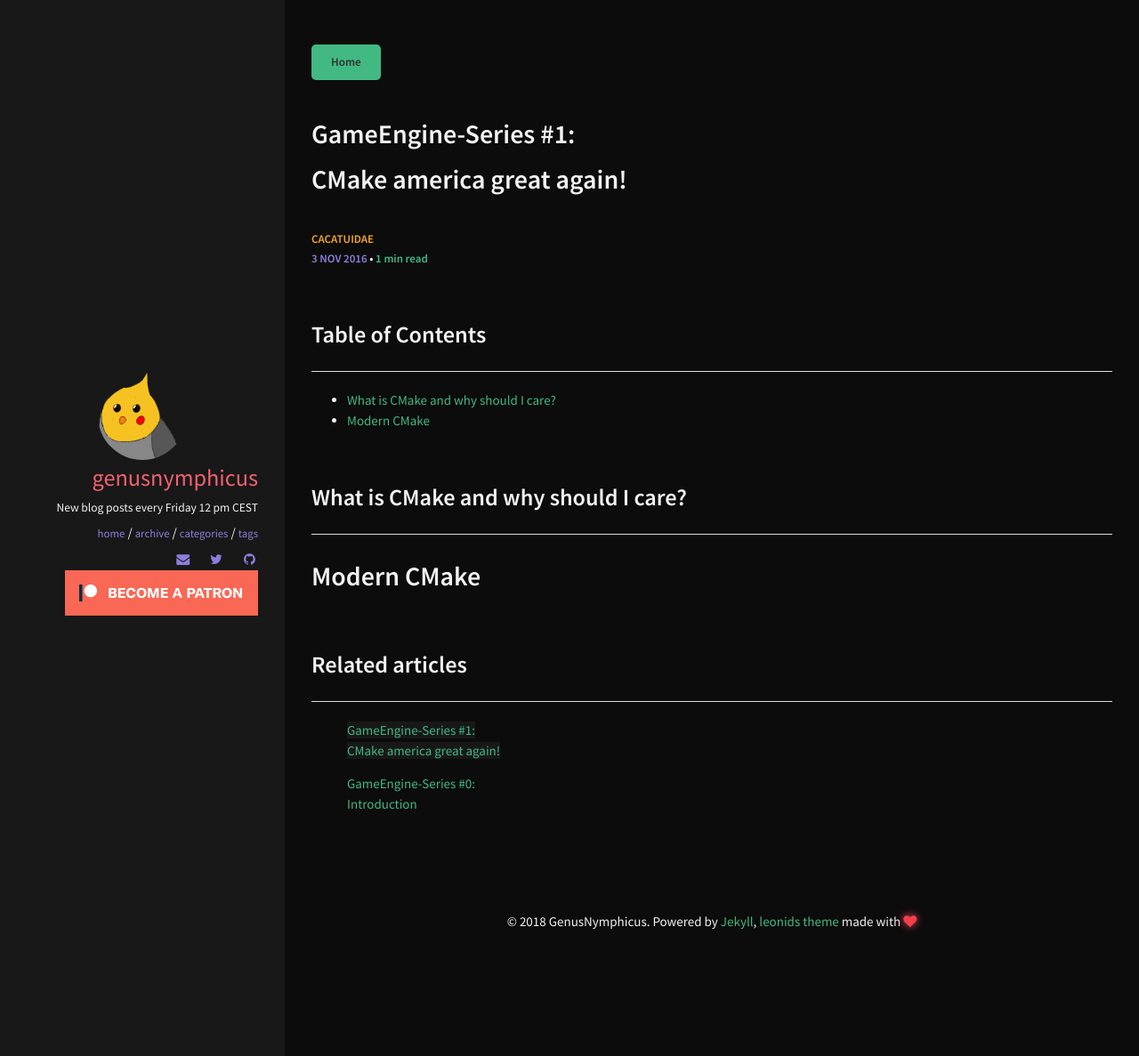
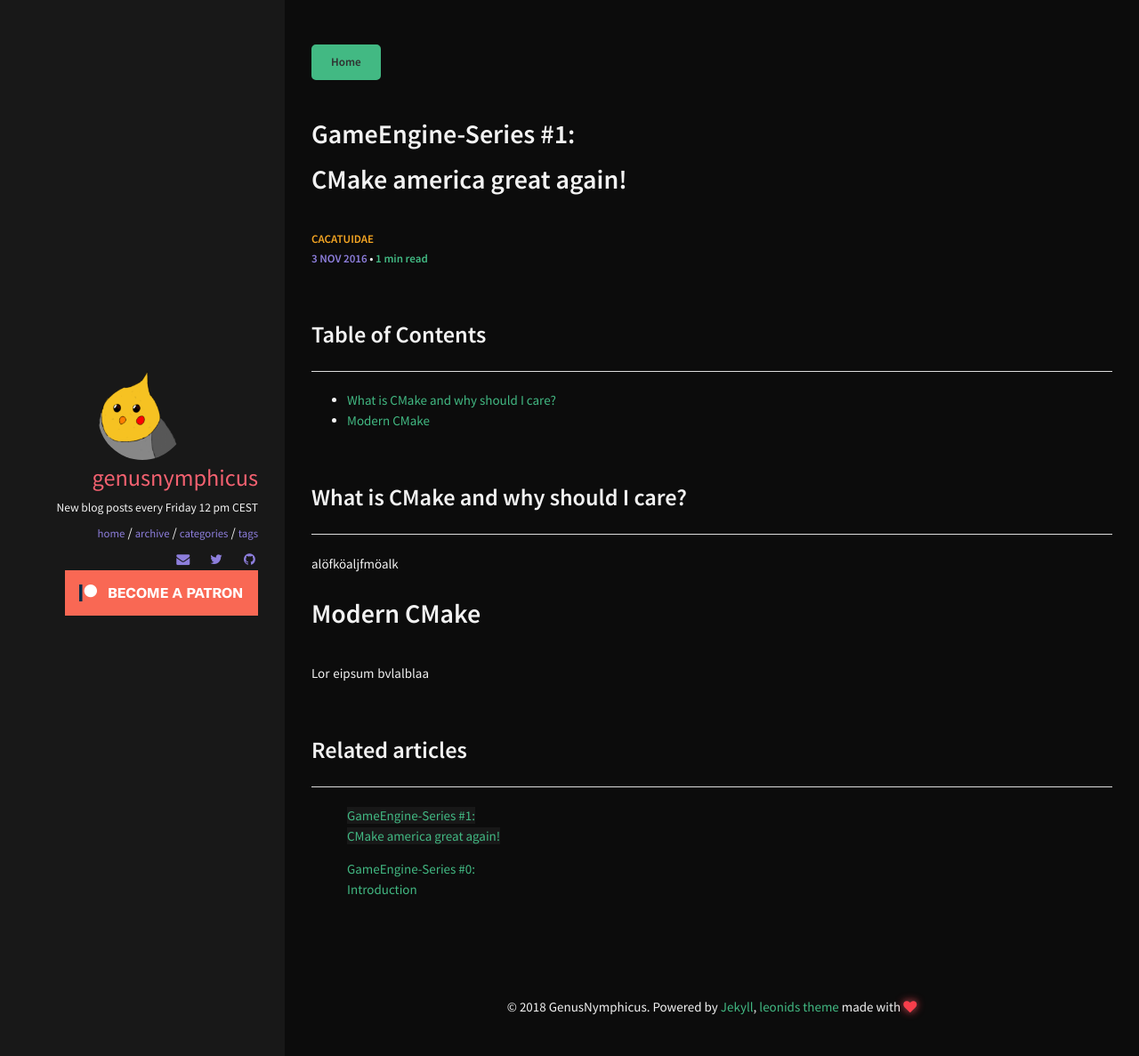
Before and after one commit to KevinThielen/KevinThielen.github.io, a Jekyll site: the page built from _posts/2016-11-03-Devlog2_CMake.md, in a window 1280 px wide. Shown: the whole page at 89% size. Built offline with Jekyll 4.4.1, drawn with Linux system fonts in a browser that asks for light colours; comment, search, counter and statistics services are not loaded.

```diff
--- a/_posts/2016-11-03-Devlog2_CMake.md
+++ b/_posts/2016-11-03-Devlog2_CMake.md
@@ -13,6 +13,7 @@
 
 
 ## What is CMake and why should I care?
-
+alöfköaljfmöalk
 
 # Modern CMake
+Lor eipsum bvlalblaa
```
Also changed, not shown: other parts of _posts/2016-11-03-Devlog2_CMake.md (+1 -1 lines).
